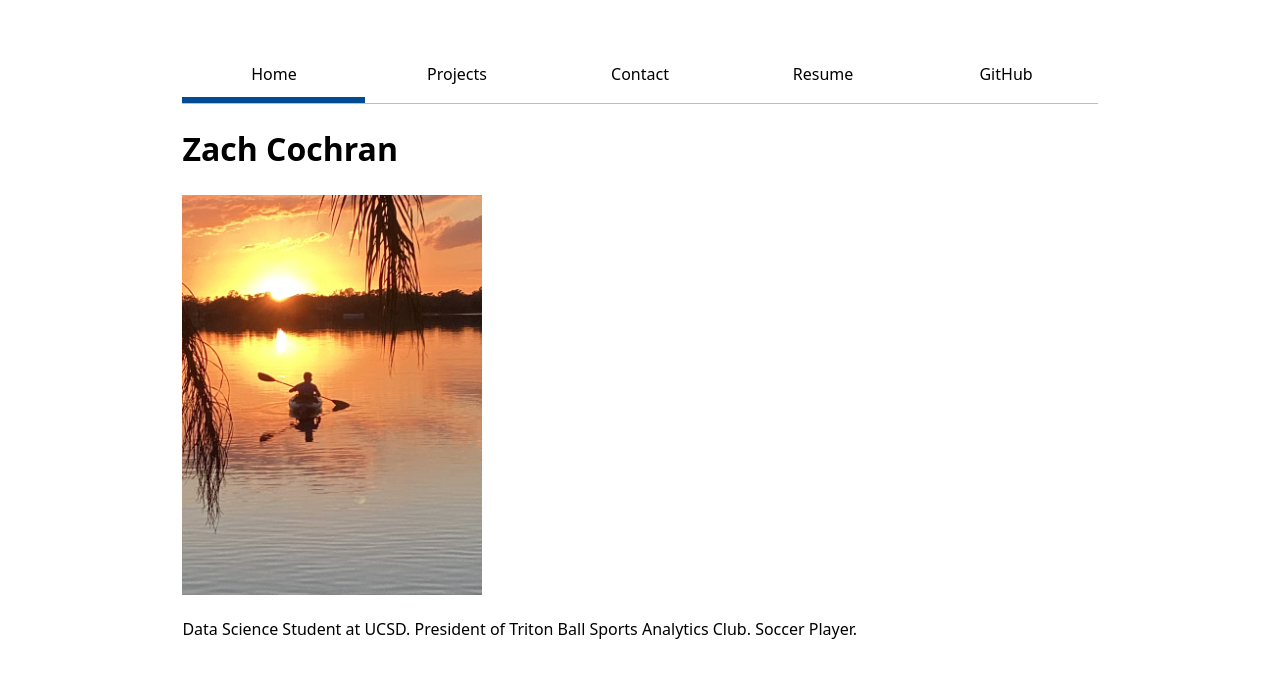
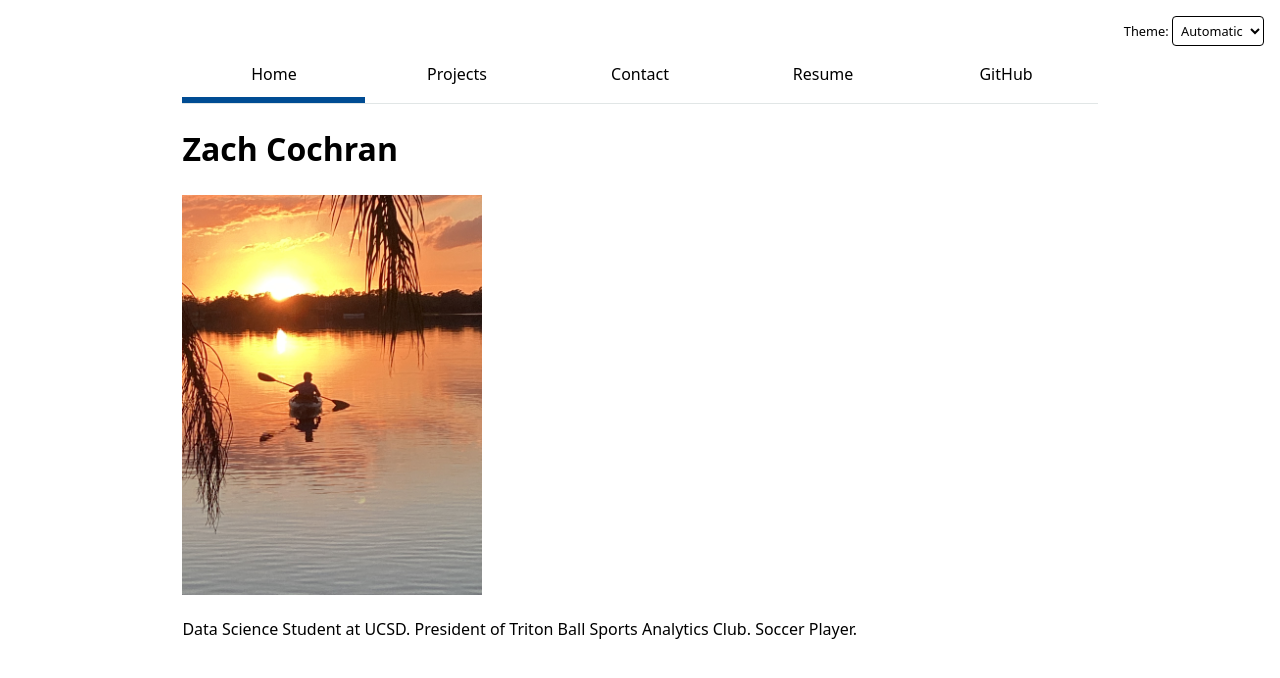
Before and after one commit to zcochran27/portfolio, a plain HTML site: page index.html in a window 1280 px wide. Drawn offline with Linux system fonts and the light colour scheme.

Commit message:
added light/dark

```diff
--- a/contact/style.css
+++ b/contact/style.css
@@ -12,11 +12,12 @@ body {
     padding: 5ch;
     accent-color: var(--color-accent);
   }
-nav {
+  nav {
+    --border-color: oklch(80% 3% 200/40%);
     display: flex;
     border-bottom-width: 1px;
     border-bottom-style: solid;
-    border-bottom-color: oklch(80% 3% 200);
+    border-bottom-color: var(--border-color);
   }
   a {
     flex: 1;
@@ -26,16 +27,17 @@ nav {
     padding: 0.5em;
     margin-bottom: 1ch;
   }
+  nav a:hover {
+    text-decoration: underline;
+    border-bottom: 2px solid var(--color-accent);
+    background-color: color-mix(in oklch,  var(--color-accent), canvas 85%);
+    margin-bottom: 0ch;
+  }
   a.current {
     border-bottom-width: .4em;
     border-bottom-style: solid;
     border-bottom-color: oklch(40% 40% 600);
     margin-bottom: 0ch;
-  }
-  nav a:hover {
-    text-decoration: underline;
-    border-bottom: 2px solid var(--color-accent);
-    margin-bottom: 0;
   }
   form {
     display: grid;
@@ -45,7 +47,27 @@ nav {
   label,button {
     grid-column: 1 / -1;
   }
+
   label {
     display: grid;
     grid-template-columns: subgrid;
   }
+  .color-scheme {
+    position: absolute;
+    top: 1rem;
+    right: 1rem;
+    font-size: 80%;
+    font-family: inherit;
+    background: none;
+    color: inherit;
+  }
+
+  .color-scheme select {
+    font-family: inherit;
+    font-size: 100%;
+    background: canvas;
+    color: canvastext;
+    border: 1px solid var(--border-color, currentColor);
+    border-radius: 4px;
+    padding: 0.25rem;
+  }
--- a/global.js
+++ b/global.js
@@ -36,3 +36,26 @@ for (let p of pages) {
     // }
     nav.append(a);
   }
+
+  document.body.insertAdjacentHTML(
+    'afterbegin',
+    `
+    <label class="color-scheme">
+      Theme:
+      <select>
+        <option value="light dark">Automatic</option>
+        <option value="light">Light</option>
+        <option value="dark">Dark</option>
+      </select>
+    </label>
+  `
+  );
+
+  // Step 4.4: Make the switcher actually change theme
+  let select = document.querySelector('.color-scheme select');
+
+  select.addEventListener('input', function (event) {
+    let value = event.target.value;
+    console.log('color scheme changed to', value);
+    document.documentElement.style.setProperty('color-scheme', value);
+  });
--- a/projects/style.css
+++ b/projects/style.css
@@ -12,11 +12,12 @@ body {
     padding: 5ch;
     accent-color: var(--color-accent);
   }
-nav {
+  nav {
+    --border-color: oklch(80% 3% 200/40%);
     display: flex;
     border-bottom-width: 1px;
     border-bottom-style: solid;
-    border-bottom-color: oklch(80% 3% 200);
+    border-bottom-color: var(--border-color);
   }
   a {
     flex: 1;
@@ -26,16 +27,17 @@ nav {
     padding: 0.5em;
     margin-bottom: 1ch;
   }
+  nav a:hover {
+    text-decoration: underline;
+    border-bottom: 2px solid var(--color-accent);
+    background-color: color-mix(in oklch,  var(--color-accent), canvas 85%);
+    margin-bottom: 0ch;
+  }
   a.current {
     border-bottom-width: .4em;
     border-bottom-style: solid;
     border-bottom-color: oklch(40% 40% 600);
     margin-bottom: 0ch;
-  }
-  nav a:hover {
-    text-decoration: underline;
-    border-bottom: 2px solid var(--color-accent);
-    margin-bottom: 0;
   }
   .projects {
     display:grid;
@@ -55,3 +57,22 @@ nav {
   h1 {
     font-size: 400%;
   }
+  .color-scheme {
+    position: absolute;
+    top: 1rem;
+    right: 1rem;
+    font-size: 80%;
+    font-family: inherit;
+    background: none;
+    color: inherit;
+  }
+
+  .color-scheme select {
+    font-family: inherit;
+    font-size: 100%;
+    background: canvas;
+    color: canvastext;
+    border: 1px solid var(--border-color, currentColor);
+    border-radius: 4px;
+    padding: 0.25rem;
+  }
--- a/resume/style.css
+++ b/resume/style.css
@@ -17,10 +17,11 @@ body {
     accent-color: var(--color-accent);
   }
   nav {
+    --border-color: oklch(80% 3% 200/40%);
     display: flex;
     border-bottom-width: 1px;
     border-bottom-style: solid;
-    border-bottom-color: oklch(80% 3% 200);
+    border-bottom-color: var(--border-color);
   }
   a {
     flex: 1;
@@ -29,6 +30,12 @@ body {
     text-align: center;
     padding: 0.5em;
     margin-bottom: 1ch;
+  }
+  nav a:hover {
+    text-decoration: underline;
+    border-bottom: 2px solid var(--color-accent);
+    background-color: color-mix(in oklch,  var(--color-accent), canvas 85%);
+    margin-bottom: 0ch;
   }
   a.current {
     border-bottom-width: .4em;
@@ -57,8 +64,22 @@ body {
     color: #3498db;
     text-decoration: none;
   }
-  nav a:hover {
-    text-decoration: underline;
-    border-bottom: 2px solid var(--color-accent);
-    margin-bottom: 0;
+  .color-scheme {
+    position: absolute;
+    top: 1rem;
+    right: 1rem;
+    font-size: 80%;
+    font-family: inherit;
+    background: none;
+    color: inherit;
   }
+
+  .color-scheme select {
+    font-family: inherit;
+    font-size: 100%;
+    background: canvas;
+    color: canvastext;
+    border: 1px solid var(--border-color, currentColor);
+    border-radius: 4px;
+    padding: 0.25rem;
+  }
--- a/style.css
+++ b/style.css
@@ -1,6 +1,7 @@
 :root {
   --color-accent: oklch(55% 90% 5);
   accent-color: var(--color-accent);
+  color-scheme: light dark;
 }
 body {
     /* Set line height to 1.5 times the font size
@@ -13,10 +14,11 @@ body {
     accent-color: var(--color-accent);
   }
 nav {
+  --border-color: oklch(80% 3% 200/40%);
   display: flex;
   border-bottom-width: 1px;
   border-bottom-style: solid;
-  border-bottom-color: oklch(80% 3% 200);
+  border-bottom-color: var(--border-color);
 }
 a {
   flex: 1;
@@ -29,7 +31,7 @@ a {
 nav a:hover {
   text-decoration: underline;
   border-bottom: 2px solid var(--color-accent);
-  background-color: oklch(from var(--color-accent) 95% 5% h);
+  background-color: color-mix(in oklch,  var(--color-accent), canvas 85%);
   margin-bottom: 0ch;
 }
 a.current {
@@ -38,3 +40,23 @@ a.current {
   border-bottom-color: oklch(40% 40% 600);
   margin-bottom: 0ch;
 }
+
+.color-scheme {
+  position: absolute;
+  top: 1rem;
+  right: 1rem;
+  font-size: 80%;
+  font-family: inherit;
+  background: none;
+  color: inherit;
+}
+
+.color-scheme select {
+  font-family: inherit;
+  font-size: 100%;
+  background: canvas;
+  color: canvastext;
+  border: 1px solid var(--border-color, currentColor);
+  border-radius: 4px;
+  padding: 0.25rem;
+}
```
